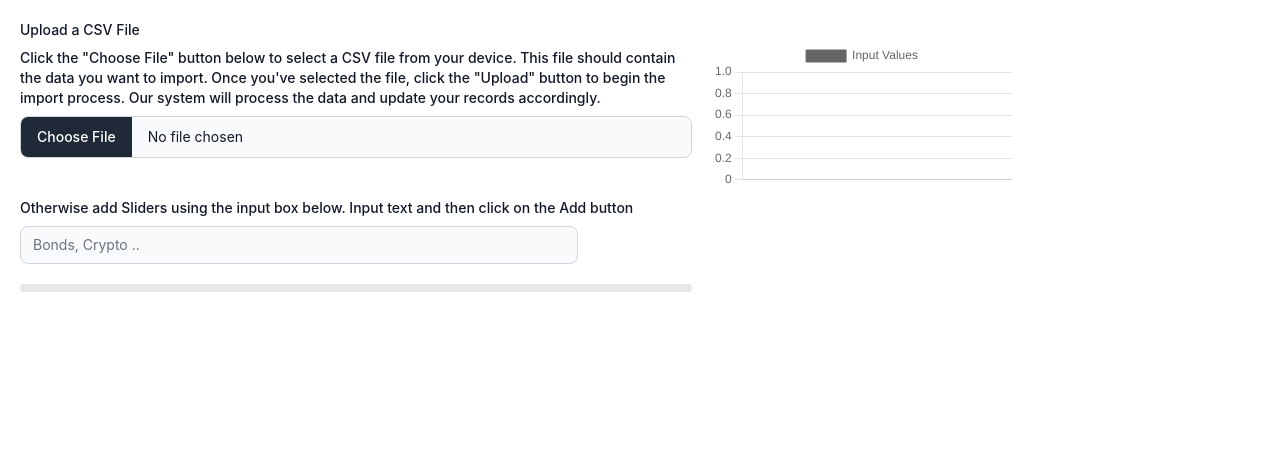
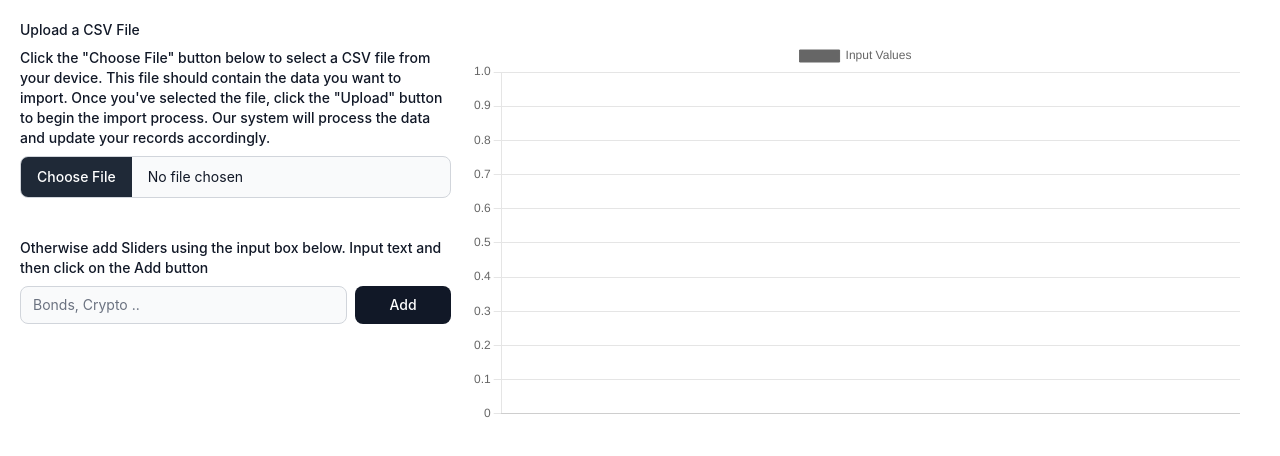
Before and after one commit to Shihab-Chowdhury/slider-ui, a website: page index.html in a window 1280 px wide. Drawn offline with nearby package versions, Linux system fonts and the light colour scheme.

Commit message:
un-ignored dist

```diff
--- a/index.html
+++ b/index.html
@@ -7,10 +7,8 @@
     <link rel="stylesheet" href="./dist/output.css" />
   </head>
   <body>
-    <div id="main" class="flex p-5">
-
+    <div id="main" class="flex flex-row p-5">
       <div id="input" class="w-2/5">
-
         <div class="pb-10">
           <link
             rel="stylesheet"
@@ -27,11 +25,12 @@
             <label
               class="block mb-2 text-sm font-medium text-gray-900 dark:text-gray-300"
               for="file_input"
-              >Click the "Choose File" button below to select a CSV file from your device. This file should contain the data you want to import.
-
-              Once you've selected the file, click the "Upload" button to begin the import process. Our system will process the data and update your records accordingly.
-              </label
-            >
+              >Click the "Choose File" button below to select a CSV file from
+              your device. This file should contain the data you want to import.
+              Once you've selected the file, click the "Upload" button to begin
+              the import process. Our system will process the data and update
+              your records accordingly.
+            </label>
             <input
               class="block w-full text-sm text-gray-900 border border-gray-300 rounded-lg cursor-pointer bg-gray-50 dark:text-gray-400 focus:outline-none dark:bg-gray-700 dark:border-gray-600 dark:placeholder-gray-400"
               id="file_input"
@@ -51,54 +50,34 @@
             <label
               class="block mb-2 text-sm font-medium text-gray-900 dark:text-gray-300"
               for="file_input"
-              >Otherwise add Sliders using the input box below. Input text and then click on the Add button</label
+              >Otherwise add Sliders using the input box below. Input text and
+              then click on the Add button</label
             >
 
             <div class="flex flex-row gap-2">
+              <input
+                type="text"
+                class="w-full text-sm text-gray-900 border border-gray-300 rounded-lg cursor-text bg-gray-50 dark:text-gray-400 focus:outline-none dark:bg-gray-700 dark:border-gray-600 dark:placeholder-gray-400"
+                id="inputName"
+                placeholder="Bonds, Crypto .."
+              />
+              <button
+                id="addSliderButton"
+                class="w-32 rounded-lg bg-gray-900 text-sm font-medium text-white"
+              >
+                Add
 
-              <input type="text" class="w-full text-sm text-gray-900 border border-gray-300 rounded-lg cursor-text bg-gray-50 dark:text-gray-400 focus:outline-none dark:bg-gray-700 dark:border-gray-600 dark:placeholder-gray-400" id="inputName" placeholder="Bonds, Crypto .."/>
-              <button
-              id="addSliderButton"
-              class="w-32 rounded-lg bg-slate-800 text-sm font-medium text-white"
-              >
-              Add
-              <div
-              class="absolute inset-0 h-full w-full scale-0 rounded-2xl transition-all duration-300 group-hover:scale-100 group-hover:bg-white/30"
-              ></div>
-            </button>
-          </div>
-
+              </button>
+            </div>
           </div>
         </div>
 
-
-
-
-
-        <!-- <div id="inputBox" class="">
-          <label for="inputName" class="">Name:</label>
-          <input type="text" class="border-gray-800" id="inputName" /> -->
-          <!-- component -->
-          <!-- <button
-            id="addSliderButton"
-            class="group relative h-8 w-32 overflow-hidden rounded-2xl bg-gray-500 text-lg font-bold text-white"
-          >
-            Add
-            <div
-              class="absolute inset-0 h-full w-full scale-0 rounded-2xl transition-all duration-300 group-hover:scale-100 group-hover:bg-white/30"
-            ></div>
-          </button>
-          <button id="addSliderButton" class="rounded-md bg-slate-600">
-            Add Slider
-          </button>
-        </div> -->
-
-        <div id="sliders" class="w-full h-2 bg-gray-200 rounded-lg appearance-none cursor-pointer dark:bg-gray-700">
+        <div id="sliders" class="">
           <!-- Sliders will be dynamically added here -->
         </div>
       </div>
 
-      <div id="graph" class="w-3/5 p-5">
+      <div id="graph" class="w-full p-5">
         <canvas id="barGraph"></canvas>
       </div>
     </div>
--- a/src/js/script.js
+++ b/src/js/script.js
@@ -31,7 +31,6 @@ addSliderButton.addEventListener("click", () => {
   const inputName = document.getElementById("inputName").value;
   if (inputName.trim() !== "") {
     const sliderElement = document.createElement("div");
-    // sliderElement.classList.add("w-full", "h-2", "bg-gray-200", "rounded-lg", "appearance-none", "cursor-pointer", "dark:bg-gray-700");
     sliderElement.innerHTML = `
       <div>
         <label for="inputValue${inputValues.length}">${inputName}:</label>
```
Also changed, not shown: dist/output.css.
